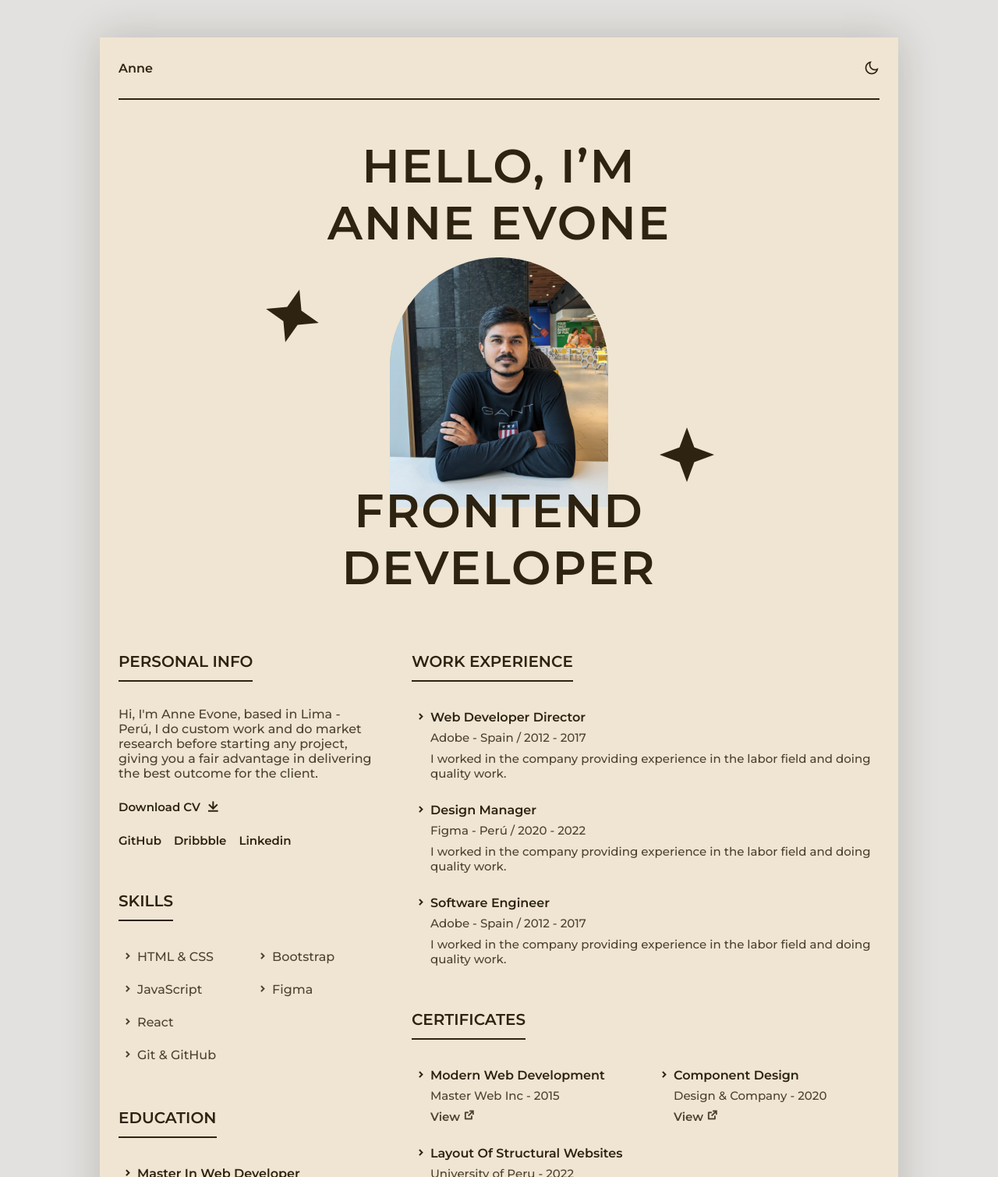
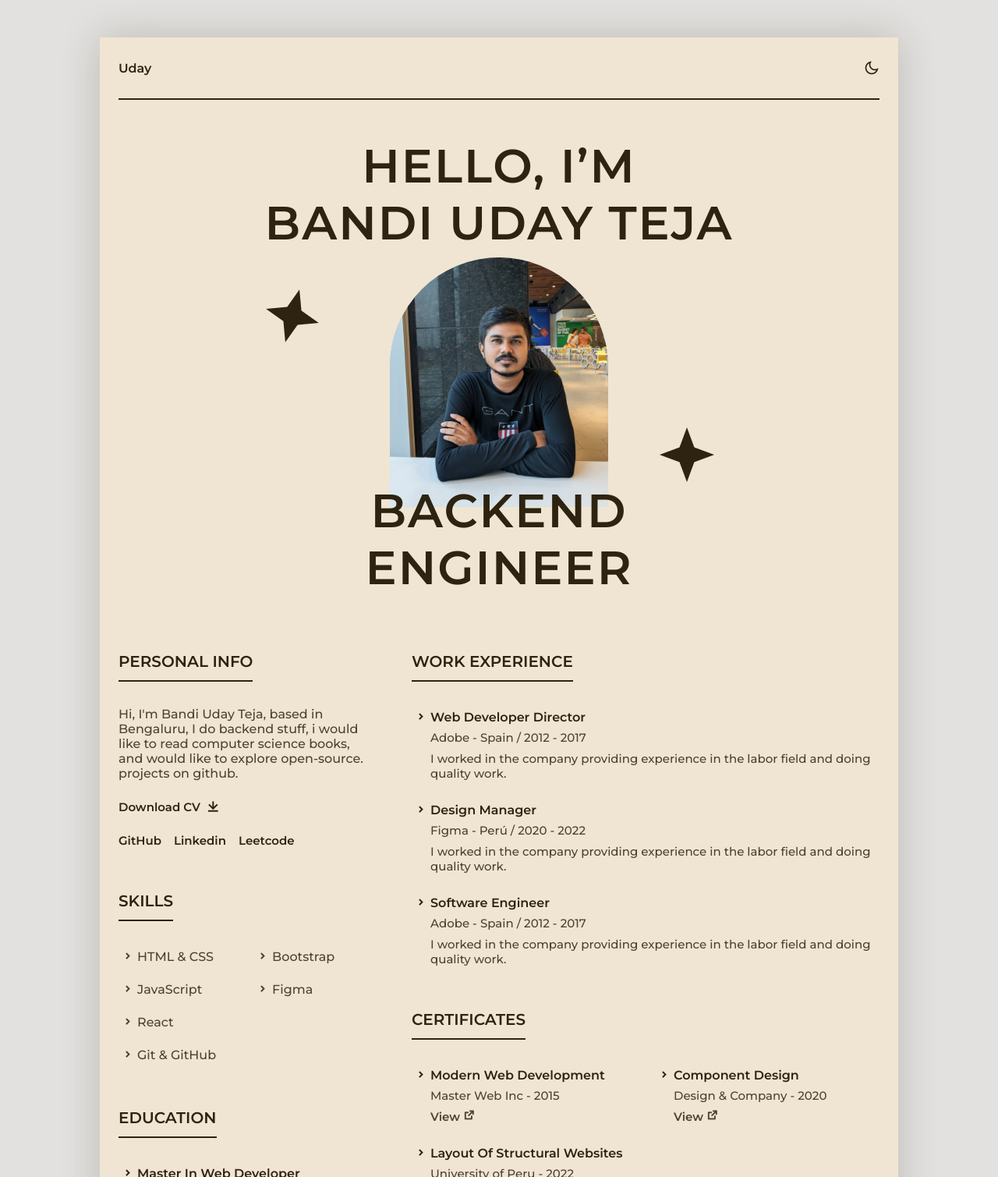
Before and after one commit to uday510/myPortfolio, a website: page index.html in a window 1280 px wide. Shown: the top 1509 px of the page at 78% size. Drawn offline with nearby package versions, Linux system fonts and the light colour scheme.

```diff
--- a/index.html
+++ b/index.html
@@ -5,7 +5,7 @@
       <meta name="viewport" content="width=device-width, initial-scale=1.0">
 
       <!--=============== FAVICON ===============-->
-      <link rel="shortcut icon" href="assets/img/favicon.png" type="image/x-icon">
+      <link rel="shortcut icon" href="assets/img/icons8-india-48.png" type="image/icon">
 
       <!--=============== REMIXICONS ===============-->
       <link rel="stylesheet" href="https://cdnjs.cloudflare.com/ajax/libs/remixicon/3.4.0/remixicon.css" crossorigin="">
@@ -13,14 +13,14 @@
       <!--=============== CSS ===============-->
       <link rel="stylesheet" href="assets/css/styles.css">
 
-      <title>Responsive resume cv - Bedimcode</title>
+      <title>Uday</title>
    </head>
    <body>
       <div class="resume container">
          <!--==================== HEADER ====================-->
          <header class="header" id="header">
             <nav class="nav container">
-               <a href="#" class="nav__logo">Anne</a>
+               <a href="#" class="nav__logo">Uday</a>
 
                <div class="nav__menu">
                   <ul class="nav__list">
@@ -68,7 +68,7 @@
                <div class="home__container grid">
                   <h1 class="home__name">
                      HELLO, I’M <br>
-                     ANNE EVONE
+                     BANDI UDAY TEJA
                   </h1>
 
                   <div class="home__blob">
@@ -88,8 +88,8 @@
                   </div>
 
                   <h1 class="home__profession">
-                     FRONTEND <br>
-                     DEVELOPER
+                     BACKEND <br>
+                     ENGINEER
                   </h1>
                </div>
             </section>
@@ -101,27 +101,26 @@
 
                   <div class="about__container grid">
                      <p>
-                        Hi, I'm Anne Evone, based in Lima - Perú, I do
-                        custom work and do market research before starting
-                        any project, giving you a fair advantage in
-                        delivering the best outcome for the client.
+                        Hi, I'm Bandi Uday Teja, based in Bengaluru, I do
+                        backend stuff, i would like to read computer
+                        science books, and would like to explore open-source.
+                        projects on github.
                      </p>
 
-                     <a href="assets/pdf/Anne-CV.pdf" download="" class="about__button">
+                     <a href="assets/pdf/Uday_CV.pdf" download="" class="about__button">
                         Download CV <i class="ri-download-line"></i>
                      </a>
 
                      <ul class="about__social">
                         <li>
-                           <a href="https://github.com/" target="_blank" class="about__social-link">GitHub</a>
+                           <a href="https://github.com/uday510" target="_blank" class="about__social-link">GitHub</a>
+                        </li>
+                        <li>
+                           <a href="https://www.linkedin.com/in/bandiudayteja/" target="_blank" class="about__social-link">Linkedin</a>
                         </li>
 
                         <li>
-                           <a href="https://dribbble.com/" target="_blank" class="about__social-link">Dribbble</a>
-                        </li>
-
-                        <li>
-                           <a href="https://linkedin.com/" target="_blank" class="about__social-link">Linkedin</a>
+                           <a href="https://www.leetcode.com/uday510" target="_blank" class="about__social-link">Leetcode</a>
                         </li>
                      </ul>
                   </div>
--- a/package.json
+++ b/package.json
@@ -4,7 +4,7 @@
   "description": "Portfolio Application",
   "main": "index.js",
   "scripts": {
-    "start": "node index.js"
+    "start": "nodemon index.js"
   },
   "repository": {
     "type": "git",
```
Also changed, not shown: assets/img/favicon_.png (renamed from assets/img/favicon.png), assets/img/icons8-india-48.png (added), 5 other files.
